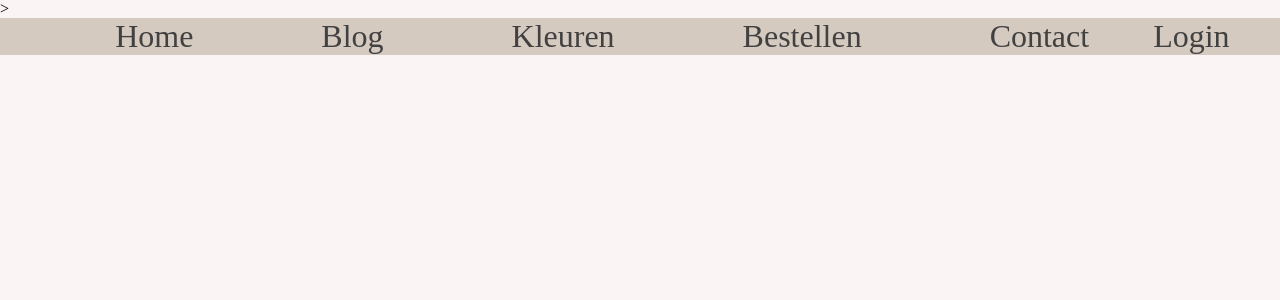
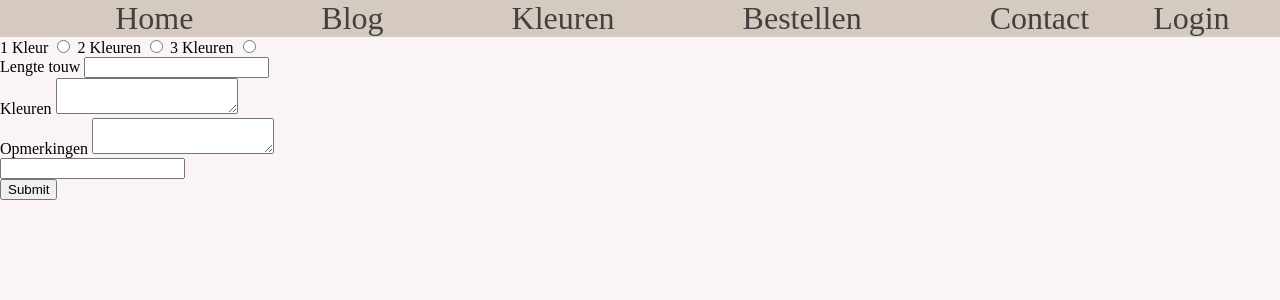
Before and after one commit to GhostyHobbit/CLE-reservering, a PHP site: page /bestellen.php in a window 1280 px wide. Shown: the top 300 px of the page. Run offline with PHP 8.4, Linux system fonts and the light colour scheme.

Commit message:
Bestel pagina back-end begonnen

```diff
--- a/bestellen.php
+++ b/bestellen.php
@@ -1,5 +1,10 @@
 <?php
-
+/** @var mysqli $db */
+require_once 'includes/database.php';
+if (isset($_POST['submit'])) {
+    $colourAmount = $_POST['colour_amount'];
+    print_r($colourAmount);
+}
 ?>
 <!doctype html>
 <html lang="en">
@@ -8,7 +13,7 @@
     <meta name="viewport"
           content="width=device-width, user-scalable=no, initial-scale=1.0, maximum-scale=1.0, minimum-scale=1.0">
     <meta http-equiv="X-UA-Compatible" content="ie=edge">
-    <link rel="stylesheet" href="css/style.css">>
+    <link rel="stylesheet" href="css/style.css">
     <title>Home</title>
 </head>
 <body>
@@ -27,4 +32,47 @@
     <a href="login.php">Login</a>
 </nav>
 
+
+
+<!--begin formulier-->
+<form action="bestellenGegevens.php" method="get">
+    <label for="colour_amount1">1 Kleur</label>
+    <input type="radio" id="colour_amount1" name="colour_amount" value="1" >
+    <label for="colour_amount2">2 Kleuren</label>
+    <input type="radio" id="colour_amount2" name="colour_amount" value="2">
+    <label for="colour_amount3">3 Kleuren</label>
+    <input type="radio" id="colour_amount3" name="colour_amount" value="3">
+    <br>
+
+    <label for="lengths">Lengte touw</label>
+    <input list="lengths" name="lengths">
+        <datalist id="lengths">
+            <option  value="50cm"></option>
+            <option  value="100cm"></option>
+            <option  value="150cm"></option>
+            <option  value="200cm"></option>
+        </datalist>
+    <br>
+
+    <label for="colours">Kleuren</label>
+    <textarea id="colours" name="colours"></textarea>
+    <br>
+
+    <label for="comments">Opmerkingen</label>
+    <textarea id="comments" name="comments"></textarea>
+    <br>
+
+    <input list="rope_amount" name="rope_amount">
+    <datalist id="rope_amount">
+        <option  value="1"></option>
+        <option  value="2"></option>
+        <option  value="3"></option>
+        <option  value="4"></option>
+    </datalist>
+    <br>
+
+    <input type="submit" id="submit" name="submit">
+
+</form>
+
 </body>
```
Also changed, not shown: bestellenGegevens.php (added, +16 -0 lines).
